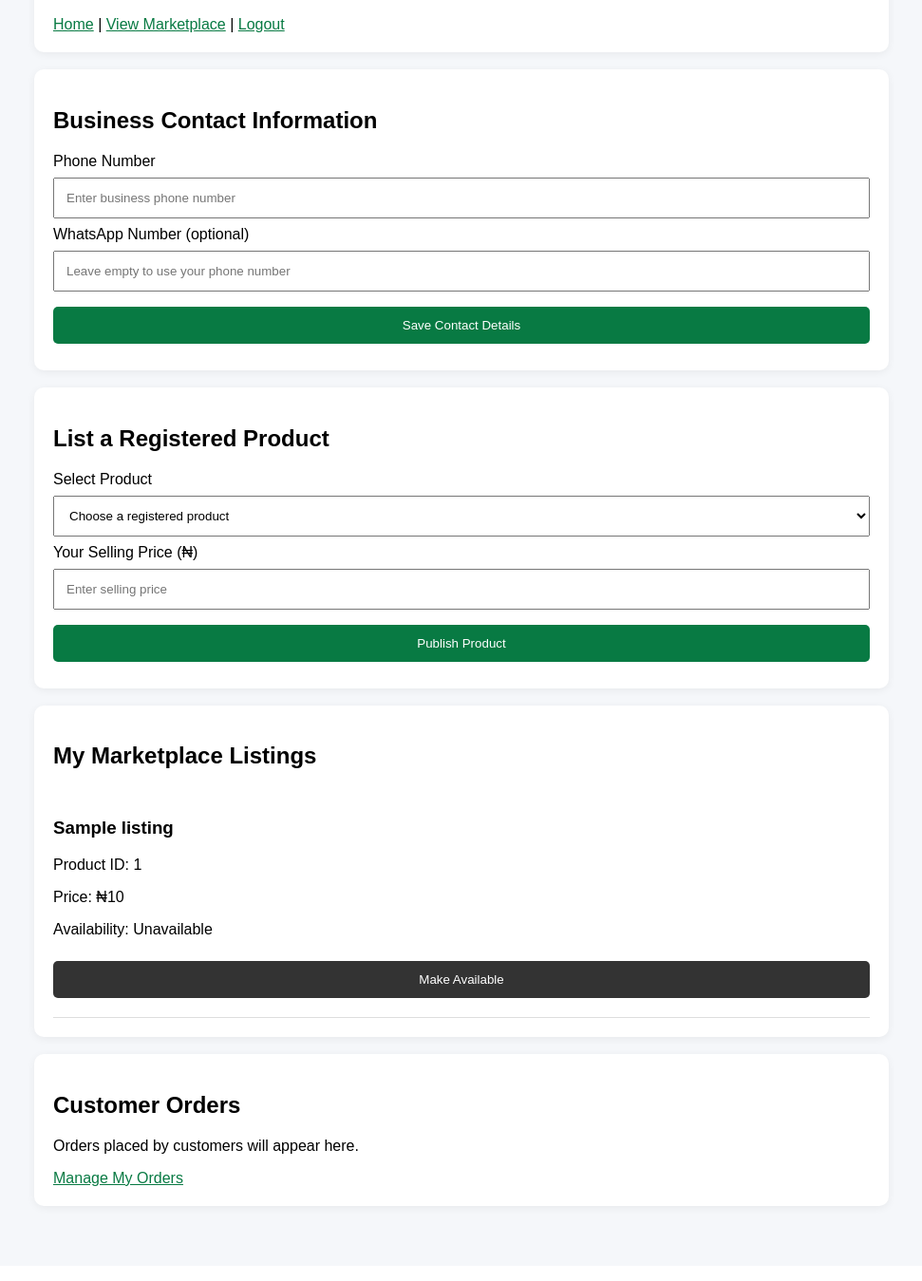
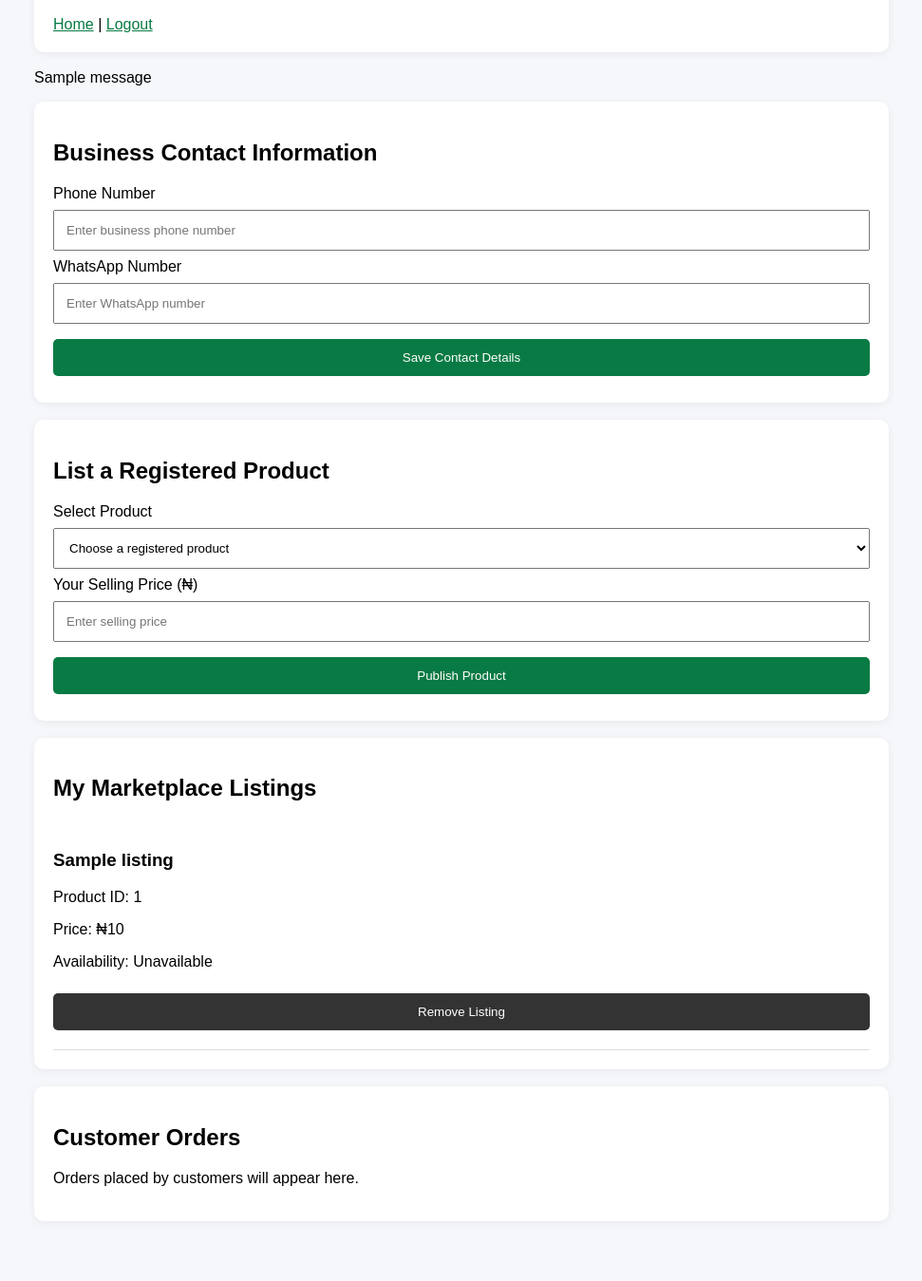
Before and after one commit to motion19/TrueCheck, a Flask app: template templates/seller_dashboard.html in a window 1280 px wide. Shown: the part 196-1545 px from the top of the page at 95% size, without its empty margins (154-1125 px from the left). Before the commit the page ends 1472 px from the top, so only its background shows below. Run offline with Flask 3, Linux system fonts and the light colour scheme; the template is opened without the code that fills it: most values are stand-ins (such as "Sample title", 1, 10 or a date in 2020); one stand-in notice (Sample message) is shown; some libraries are stand-ins or nearby versions.

Commit message:
Update seller dashboard HTML structure and content

```diff
--- a/templates/seller_dashboard.html
+++ b/templates/seller_dashboard.html
@@ -1,4 +1,4 @@
-<!DOCTYPE html><html>
+<!DOCTYPE html><html lang="en">
 <head>
     <meta name="viewport" content="width=device-width, initial-scale=1">
     <title>TrueCheck Seller Dashboard</title><style>
@@ -44,14 +44,18 @@
 
 </head><body><div class="header">
     <h1>TrueCheck Seller Dashboard</h1><p>Welcome, {{ session.get("business_name", "Seller") }}</p>
-
 <p>Business role: {{ session.get("role", "") }}</p>
 
 <a href="/">Home</a> |
-<a href="/marketplace">View Marketplace</a> |
 <a href="/business/logout">Logout</a>
 
-</div><div class="card">
+</div>{% with messages = get_flashed_messages() %}
+{% for message in messages %}
+<p>{{ message }}</p>
+{% endfor %}
+{% endwith %}
+
+<div class="card">
     <h2>Business Contact Information</h2><form method="POST" action="/seller/profile">
 
     <label>Phone Number</label>
@@ -63,12 +67,12 @@
         required
     >
 
-    <label>WhatsApp Number (optional)</label>
+    <label>WhatsApp Number</label>
     <input
         type="tel"
         name="whatsapp"
         value="{{ business.get('whatsapp') or '' }}"
-        placeholder="Leave empty to use your phone number"
+        placeholder="Enter WhatsApp number"
     >
 
     <button type="submit">Save Contact Details</button>
@@ -76,7 +80,7 @@
 </form>
 
 </div><div class="card">
-    <h2>List a Registered Product</h2><form method="POST" action="/seller/list-product">
+    <h2>List a Registered Product</h2><form method="POST" action="/seller/listing">
 
     <label>Select Product</label>
 
@@ -88,7 +92,6 @@
                 {{ product['name'] }} - {{ product['id'] }}
             </option>
         {% endfor %}
-
     </select>
 
     <label>Your Selling Price (₦)</label>
@@ -115,7 +118,7 @@
 
     <div style="border-bottom:1px solid #ddd; padding:12px 0;">
 
-        <h3>{{ listing['product_name'] }}</h3>
+        <h3>{{ listing['name'] }}</h3>
 
         <p>Product ID: {{ listing['product_id'] }}</p>
 
@@ -130,17 +133,13 @@
             {% endif %}
         </p>
 
-        <form method="POST"
-              action="/seller/toggle-listing/{{ listing['id'] }}">
-
+        <form
+            method="POST"
+            action="/seller/listing/{{ listing['id'] }}/remove"
+        >
             <button type="submit" class="secondary">
-                {% if listing['available'] %}
-                    Make Unavailable
-                {% else %}
-                    Make Available
-                {% endif %}
+                Remove Listing
             </button>
-
         </form>
 
     </div>
@@ -152,9 +151,7 @@
 {% endfor %}
 
 </div><div class="card">
-    <h2>Customer Orders</h2><p>Orders placed by customers will appear here.</p>
-
-<a href="/seller/orders">Manage My Orders</a>
-
+    <h2>Customer Orders</h2>
+    <p>Orders placed by customers will appear here.</p>
 </div></body>
 </html>
```
